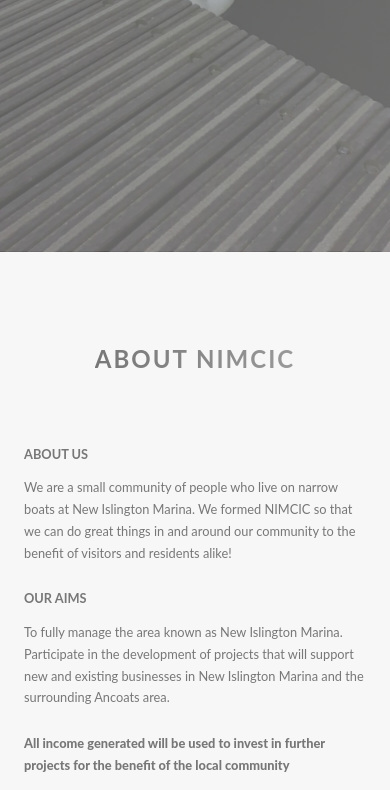
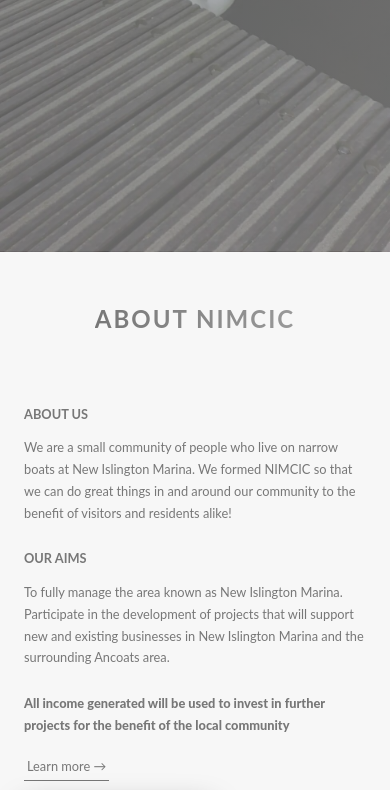
Before and after one commit to samueljmillward/nimcic, a website: page index.html in a window 390 px wide. Shown: the part 508-1298 px from the top of the page. Drawn offline with Linux system fonts and the light colour scheme.

Commit message:
Media query

```diff
--- a/sass/components/_gallery.scss
+++ b/sass/components/_gallery.scss
@@ -10,7 +10,9 @@
     margin: 0 2rem;
 
     @include respond(phone) {
+        gap: 0.5rem;
         margin: 0;
+        padding: 2rem 1rem 2rem 1rem;
     }
 
     &__item {
--- a/sass/pages/_home.scss
+++ b/sass/pages/_home.scss
@@ -2,6 +2,11 @@
     background-color: $color-grey-light-1;
     padding: 30rem 0 20rem 0;
     margin-top: -20vh;
+
+    @include respond(phone) {
+        padding: 25rem 0 20rem 0;
+
+    }
 }
 
 .section-features {
```
Also changed, not shown: css/style.css.
